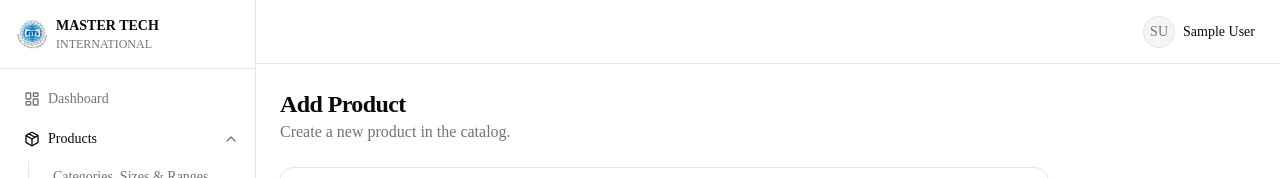
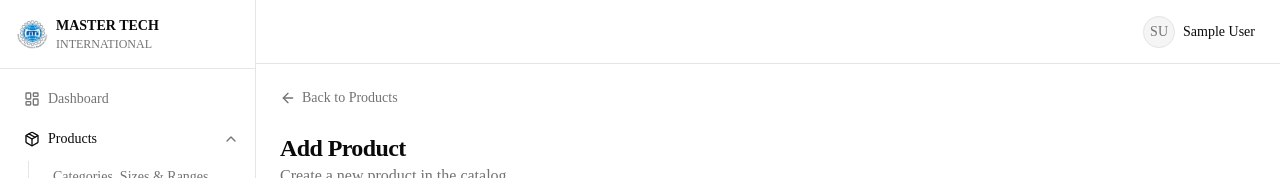
Before and after one commit to aiaceonesolutionscom/MTI-Quotation-system-, a Next.js app: page /products/new in a window 1280 px wide. Shown: the top 178 px of the page. Built offline with nearby package versions, Linux system fonts and the light colour scheme; no server answers; the database is empty; sample sign-in values are in the browser's storage.

Commit message:
Add Back links on quotation, product and customer view/edit/add pages; fix product edit button link

```diff
--- a/src/app/(dashboard)/customers/[id]/edit/page.tsx
+++ b/src/app/(dashboard)/customers/[id]/edit/page.tsx
@@ -1,6 +1,7 @@
 import { notFound } from "next/navigation";
 import { prisma } from "@/lib/prisma";
 import { PageHeader } from "@/components/shared/page-header";
+import { BackLink } from "@/components/shared/back-link";
 import { CustomerForm } from "../../customer-form";
 
 export default async function EditCustomerPage({ params }: { params: Promise<{ id: string }> }) {
@@ -10,6 +11,7 @@ export default async function EditCustomerPage({ params }: { params: Promise<{ i
 
   return (
     <div className="space-y-6">
+      <BackLink href="/customers" label="Back to Customers" />
       <PageHeader title="Edit Customer" description={customer.companyName} />
       <CustomerForm customer={customer} />
     </div>
--- a/src/app/(dashboard)/customers/[id]/page.tsx
+++ b/src/app/(dashboard)/customers/[id]/page.tsx
@@ -13,6 +13,7 @@ import { QuotationStatusBadge } from "@/components/shared/quotation-status-badge
 import { formatDate } from "@/lib/format";
 import { formatMoney } from "@/lib/money";
 import { deleteCustomer } from "@/actions/customers.actions";
+import { BackLink } from "@/components/shared/back-link";
 
 export default async function CustomerViewPage({ params }: { params: Promise<{ id: string }> }) {
   const { id } = await params;
@@ -40,6 +41,7 @@ export default async function CustomerViewPage({ params }: { params: Promise<{ i
 
   return (
     <div className="space-y-6">
+      <BackLink href="/customers" label="Back to Customers" />
       <PageHeader
         title={customer.companyName}
         actions={
--- a/src/app/(dashboard)/customers/new/page.tsx
+++ b/src/app/(dashboard)/customers/new/page.tsx
@@ -1,9 +1,11 @@
 import { PageHeader } from "@/components/shared/page-header";
+import { BackLink } from "@/components/shared/back-link";
 import { CustomerForm } from "../customer-form";
 
 export default function NewCustomerPage() {
   return (
     <div className="space-y-6">
+      <BackLink href="/customers" label="Back to Customers" />
       <PageHeader title="Add Customer" description="Create a new customer record." />
       <CustomerForm />
     </div>
--- a/src/app/(dashboard)/products/[id]/edit/page.tsx
+++ b/src/app/(dashboard)/products/[id]/edit/page.tsx
@@ -1,6 +1,7 @@
 import { notFound } from "next/navigation";
 import { prisma } from "@/lib/prisma";
 import { PageHeader } from "@/components/shared/page-header";
+import { BackLink } from "@/components/shared/back-link";
 import { ProductForm } from "../../product-form";
 
 export default async function EditProductPage({ params }: { params: Promise<{ id: string }> }) {
@@ -16,6 +17,7 @@ export default async function EditProductPage({ params }: { params: Promise<{ id
 
   return (
     <div className="space-y-6">
+      <BackLink href="/products" label="Back to Products" />
       <PageHeader title="Edit Product" description={product.name} />
       <ProductForm
         product={product}
--- a/src/app/(dashboard)/products/[id]/page.tsx
+++ b/src/app/(dashboard)/products/[id]/page.tsx
@@ -12,6 +12,7 @@ import { EmptyState } from "@/components/shared/empty-state";
 import { formatMoney } from "@/lib/money";
 import { formatDate } from "@/lib/format";
 import { deleteProduct } from "@/actions/products.actions";
+import { BackLink } from "@/components/shared/back-link";
 
 export default async function ProductViewPage({ params }: { params: Promise<{ id: string }> }) {
   const { id } = await params;
@@ -44,12 +45,13 @@ export default async function ProductViewPage({ params }: { params: Promise<{ id
 
   return (
     <div className="space-y-6">
+      <BackLink href="/products" label="Back to Products" />
       <PageHeader
         title={product.name}
         description={product.category.name}
         actions={
           <>
-            <Button variant="outline" render={<Link href={`/products/${id}`} />}>
+            <Button variant="outline" render={<Link href={`/products/${id}/edit`} />}>
               <Pencil /> Edit
             </Button>
             <ConfirmDialog
--- a/src/app/(dashboard)/products/new/page.tsx
+++ b/src/app/(dashboard)/products/new/page.tsx
@@ -1,5 +1,6 @@
 import { prisma } from "@/lib/prisma";
 import { PageHeader } from "@/components/shared/page-header";
+import { BackLink } from "@/components/shared/back-link";
 import { ProductForm } from "../product-form";
 
 export default async function NewProductPage() {
@@ -10,6 +11,7 @@ export default async function NewProductPage() {
 
   return (
     <div className="space-y-6">
+      <BackLink href="/products" label="Back to Products" />
       <PageHeader title="Add Product" description="Create a new product in the catalog." />
       <ProductForm categories={categories} uoms={uoms} />
     </div>
--- a/src/app/(dashboard)/quotations/[id]/edit/page.tsx
+++ b/src/app/(dashboard)/quotations/[id]/edit/page.tsx
@@ -1,6 +1,7 @@
 import { notFound } from "next/navigation";
 import { prisma } from "@/lib/prisma";
 import { PageHeader } from "@/components/shared/page-header";
+import { BackLink } from "@/components/shared/back-link";
 import { isEditable } from "@/lib/quotation-expiry";
 import { QuotationForm, type QuotationBuilderValues } from "../../quotation-form";
 
@@ -21,6 +22,7 @@ export default async function EditQuotationPage({ params }: { params: Promise<{
   if (!isEditable(quotation)) {
     return (
       <div className="space-y-6">
+        <BackLink href="/quotations" label="Back to Quotations" />
         <PageHeader title="Edit Quotation" description={quotation.quotationNumber} />
         <p className="text-sm text-muted-foreground">
           This quotation can no longer be edited because it has been {quotation.status.toLowerCase()}.
@@ -59,6 +61,7 @@ export default async function EditQuotationPage({ params }: { params: Promise<{
 
   return (
     <div className="space-y-6">
+      <BackLink href="/quotations" label="Back to Quotations" />
       <PageHeader title="Edit Quotation" description={quotation.quotationNumber} />
       <QuotationForm
         quotationId={id}
--- a/src/app/(dashboard)/quotations/[id]/page.tsx
+++ b/src/app/(dashboard)/quotations/[id]/page.tsx
@@ -14,6 +14,7 @@ import { deleteQuotation } from "@/actions/quotations.actions";
 import { StatusChanger } from "./status-changer";
 import { DuplicateQuotationButton } from "./duplicate-quotation-button";
 import { QuotationStatusBadge } from "@/components/shared/quotation-status-badge";
+import { BackLink } from "@/components/shared/back-link";
 
 export default async function QuotationViewPage({ params }: { params: Promise<{ id: string }> }) {
   const { id } = await params;
@@ -38,6 +39,7 @@ export default async function QuotationViewPage({ params }: { params: Promise<{
 
   return (
     <div className="space-y-6">
+      <BackLink href="/quotations" label="Back to Quotations" />
       <PageHeader
         title={quotation.quotationNumber}
         description={quotation.customer.companyName}
--- a/src/app/(dashboard)/quotations/new/page.tsx
+++ b/src/app/(dashboard)/quotations/new/page.tsx
@@ -1,5 +1,6 @@
 import { prisma } from "@/lib/prisma";
 import { PageHeader } from "@/components/shared/page-header";
+import { BackLink } from "@/components/shared/back-link";
 import { QuotationForm } from "../quotation-form";
 
 export default async function NewQuotationPage({
@@ -21,6 +22,7 @@ export default async function NewQuotationPage({
 
   return (
     <div className="space-y-6">
+      <BackLink href="/quotations" label="Back to Quotations" />
       <PageHeader title="New Quotation" description="Build a new professional quotation." />
       <QuotationForm
         customers={customers.map((c) => ({ id: c.id, name: c.companyName }))}
--- /dev/null
+++ b/src/components/shared/back-link.tsx
@@ -0,0 +1,14 @@
+import Link from "next/link";
+import { ArrowLeft } from "lucide-react";
+
+export function BackLink({ href, label }: { href: string; label: string }) {
+  return (
+    <Link
+      href={href}
+      className="inline-flex w-fit items-center gap-1.5 text-sm font-medium text-muted-foreground transition-colors hover:text-foreground"
+    >
+      <ArrowLeft className="size-4" />
+      {label}
+    </Link>
+  );
+}
```
